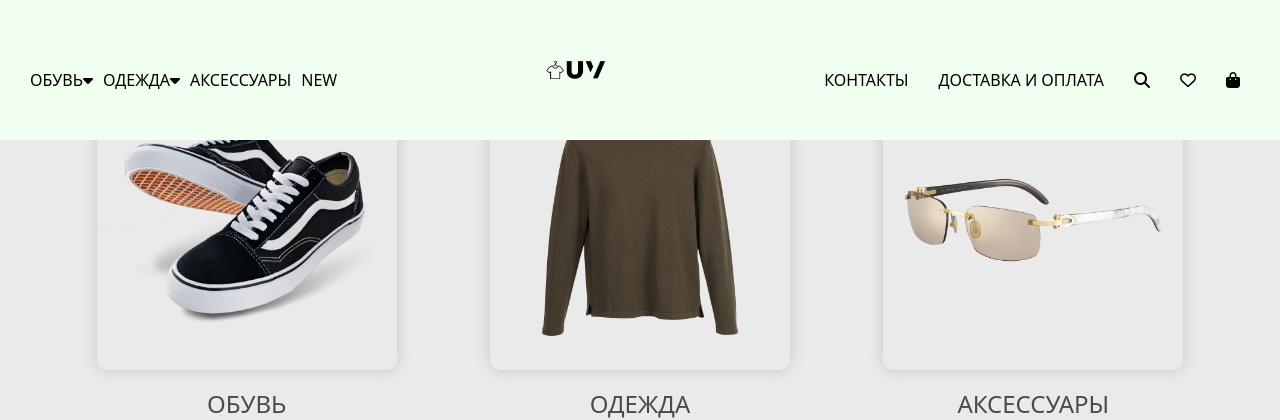
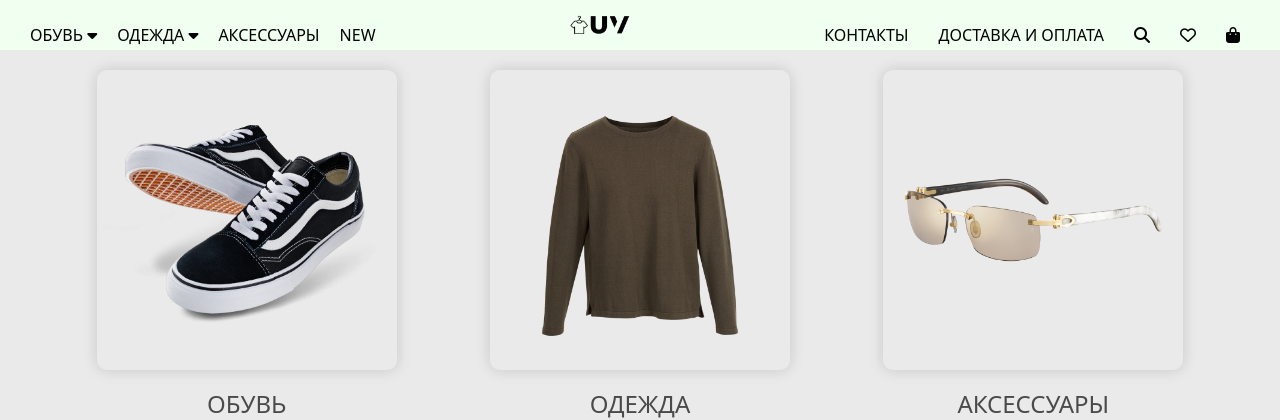
Before and after one commit to Porcupine116/website, a Django app: page / in a window 1280 px wide. Shown: the top 420 px of the page. Run offline with Django 5.2, Linux system fonts and the light colour scheme.

Commit message:
работа над меню

```diff
--- a/AYEshop/main/templates/main/home.html
+++ b/AYEshop/main/templates/main/home.html
@@ -40,6 +40,7 @@
             display: flex;
             justify-content: space-between;
             align-items: center;
+            height: 50px;
         }
         .nav-links-right {
             display: flex;
@@ -47,6 +48,9 @@
         }
         .nav-links-right li {
             margin-left: 20px;
+        }
+        .nav-links li {
+            margin-right: 20px;
         }
         .home-main {
             display: flex;
@@ -83,6 +87,12 @@
         .button:hover {
             background-color: #e68a00;
         }
+        .nav-links-right li a:hover {
+            color: #f39c12;
+        }
+        .nav-links li a:hover {
+            color: #f39c12;
+        }
     </style>
 </head>
 <body>
@@ -90,21 +100,25 @@
         <div class="menu-left">
             <ul class="nav-links">
                 <li>
-                    <a href="{% url 'shoes' %}">ОБУВЬ<i class="fa-solid fa-caret-down"></i><i class="fa-solid fa-caret-up"></i></a>
+                    <a href="{% url 'shoes' %}">ОБУВЬ <i class="fa-solid fa-caret-down"></i><i class="fa-solid fa-caret-up"></i></a>
                     <ul class="sub-menu">
                         <li><a href="{% url 'shoes-man' %}">Мужская обувь</a></li>
                         <li><a href="{% url 'shoes-woman' %}">Женская обувь</a></li>
                     </ul>
                 </li>
                 <li>
-                    <a href="{% url 'clothes' %}">ОДЕЖДА<i class="fa-solid fa-caret-down"></i><i class="fa-solid fa-caret-up"></i></a>
+                    <a href="{% url 'clothes' %}">ОДЕЖДА <i class="fa-solid fa-caret-down"></i><i class="fa-solid fa-caret-up"></i></a>
                     <ul class="sub-menu">
                         <li><a href="{% url 'clothes-man' %}">Мужская одежда</a></li>
                         <li><a href="{% url 'clothes-woman' %}">Женская одежда</a></li>
                     </ul>
                 </li>
-                <a href="{% url 'accessories' %}"><li>АКСЕССУАРЫ</li></a>
-                <a href="{% url 'NEW' %}"><li>NEW</li></a>
+                <li>
+                    <a href="{% url 'accessories' %}">АКСЕССУАРЫ</a>
+                </li>
+                <li>
+                    <a href="{% url 'NEW' %}">NEW</a>
+                </li>
             </ul>
         </div>
         <div class="menu-center">
```
